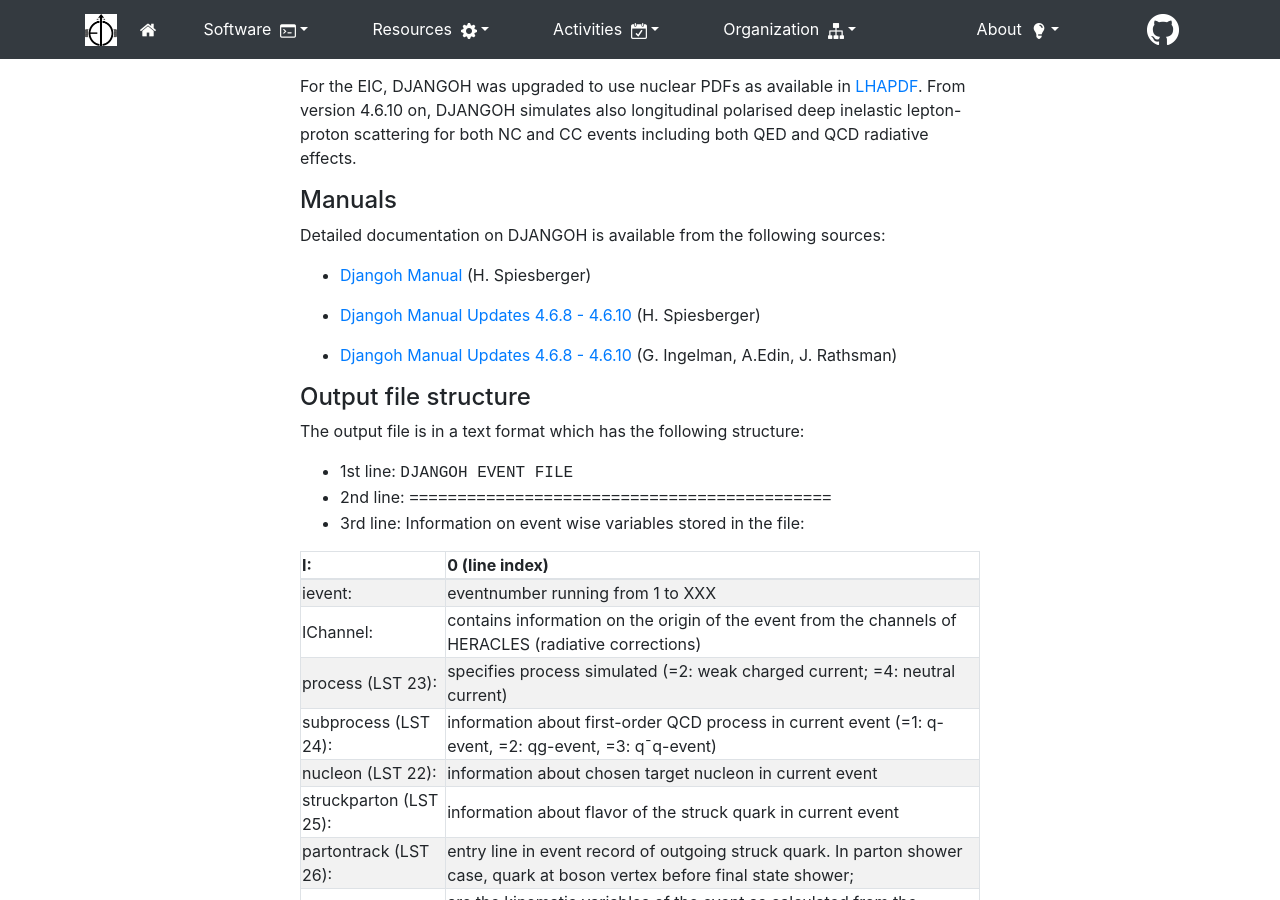
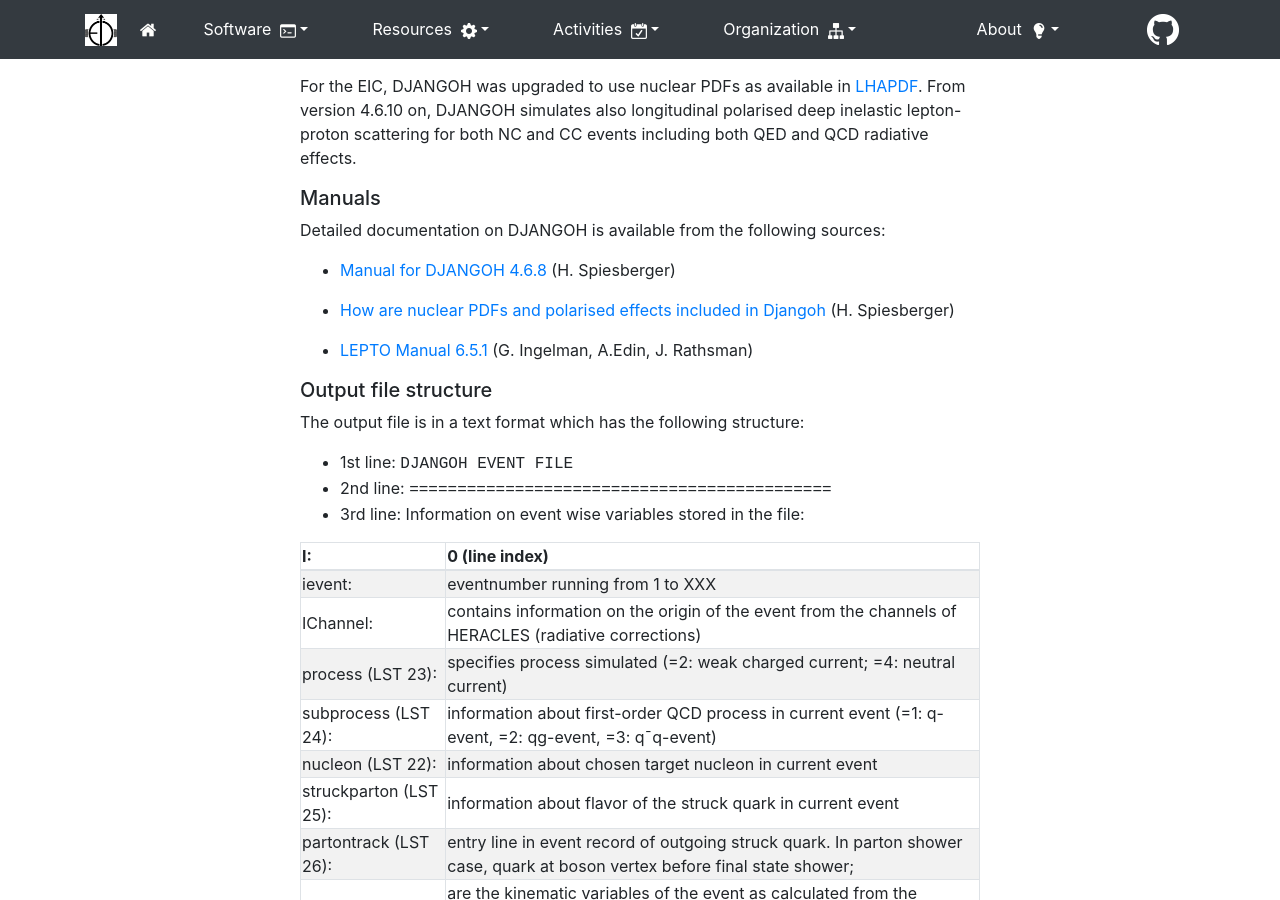
Before and after one commit to kkauder/eic.github.io, a Jekyll site: the page built from _software/djangoh.md, in a window 1280 px wide and 900 px high, scrolled down 444 px. Built offline with Jekyll 4.4.1, drawn with Linux system fonts in a browser that asks for light colours; nearby versions of some CDN libraries; some of the changed text lies outside the part shown.

Commit message:
Added the "tag" option to the doc.md macro, corrected header font level on the DJANGOH page

````diff
--- a/_includes/documents/doc.md
+++ b/_includes/documents/doc.md
@@ -2,4 +2,8 @@
 {% comment %}
 [{{ item.title }}]({{ item.url }}){:target="_blank"} ({{ item.author }})
 {% endcomment %}
-<a href="{{ item.url }}" target="_blank">{{item.title}}</a> ({{ item.author }})
+{%- assign document_tag=item.title -%}
+{%- if include.tag -%}
+{%- assign document_tag=include.tag -%}
+{%- endif -%}
+<a href="{{ item.url }}" target="_blank">{{document_tag}}</a> ({{ item.author }})
--- a/_software/djangoh.md
+++ b/_software/djangoh.md
@@ -19,14 +19,14 @@ For the EIC, DJANGOH was upgraded to use nuclear PDFs as available in [LHAPDF](h
 From version 4.6.10 on, DJANGOH simulates also longitudinal polarised deep inelastic lepton-proton scattering for both NC and CC events including both QED and QCD radiative effects.
 
 
-#### Manuals
+##### Manuals
 Detailed documentation on DJANGOH is available from the following sources:
-* {% include documents/doc.md name='Djangoh_m.pdf' tag='Manual for DJANGOH 4.6.8' %}
-* {% include documents/doc.md name='Djangoh_Updateh-4.6.10.pdf' tag='How are nuclear PDFs and polarised effects included in Djangoh' %}
-* {% include documents/doc.md name='Lepto-6.5.1.pdf' tag='LEPTO Manual 6.5.1' %}
+* {% include documents/doc.md name='Djangoh_m.pdf' tag='Manual for DJANGOH 4.6.8' -%}
+* {% include documents/doc.md name='Djangoh_Updateh-4.6.10.pdf' tag='How are nuclear PDFs and polarised effects included in Djangoh' -%}
+* {% include documents/doc.md name='Lepto-6.5.1.pdf' tag='LEPTO Manual 6.5.1' -%}
 
 
-#### Output file structure
+##### Output file structure
 
 The output file is in a text format which has the following structure:
 * 1st line: <tt>DJANGOH EVENT FILE</tt>
@@ -84,7 +84,7 @@ The output file is in a text format which has the following structure:
 
 **For each subsequent event, lines 7 through X repeat analogously.**
 
-#### Unpolarised Example Input
+##### Unpolarised Example Input
 
 Here is an example input file with settings for unpolarised inelastic neutral-current interactions with radiative corrections turned on.The manual explains the meaning of each input parameter and the associated values.
 
@@ -191,7 +191,7 @@
              1 1 0 1
 ```
 
-#### Polarised Example Input
+##### Polarised Example Input
 
 Here is an example input file with settings for polarized inelastic neutral-current interactions with radiative corrections turned on.
 ATTENTION: <br>
````
